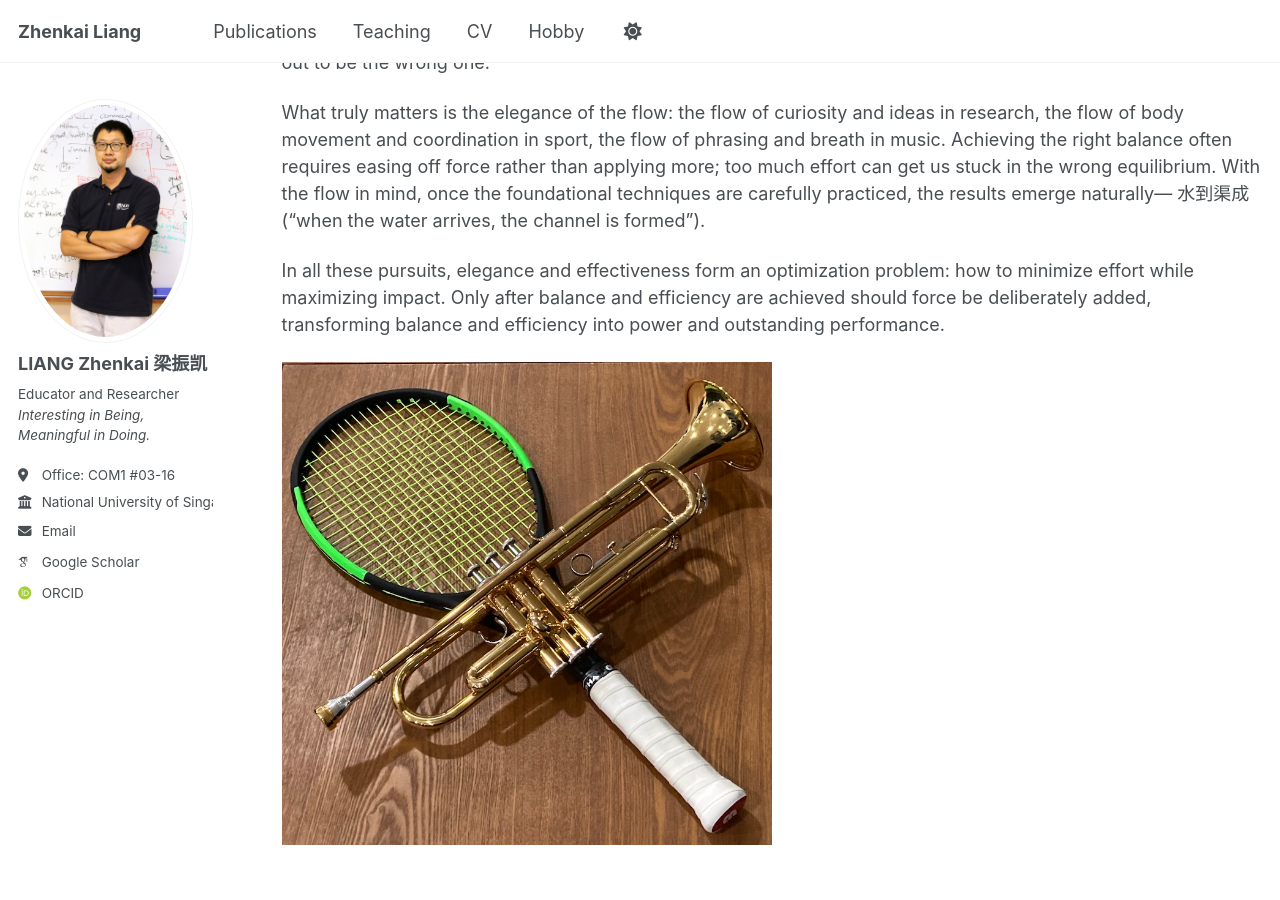
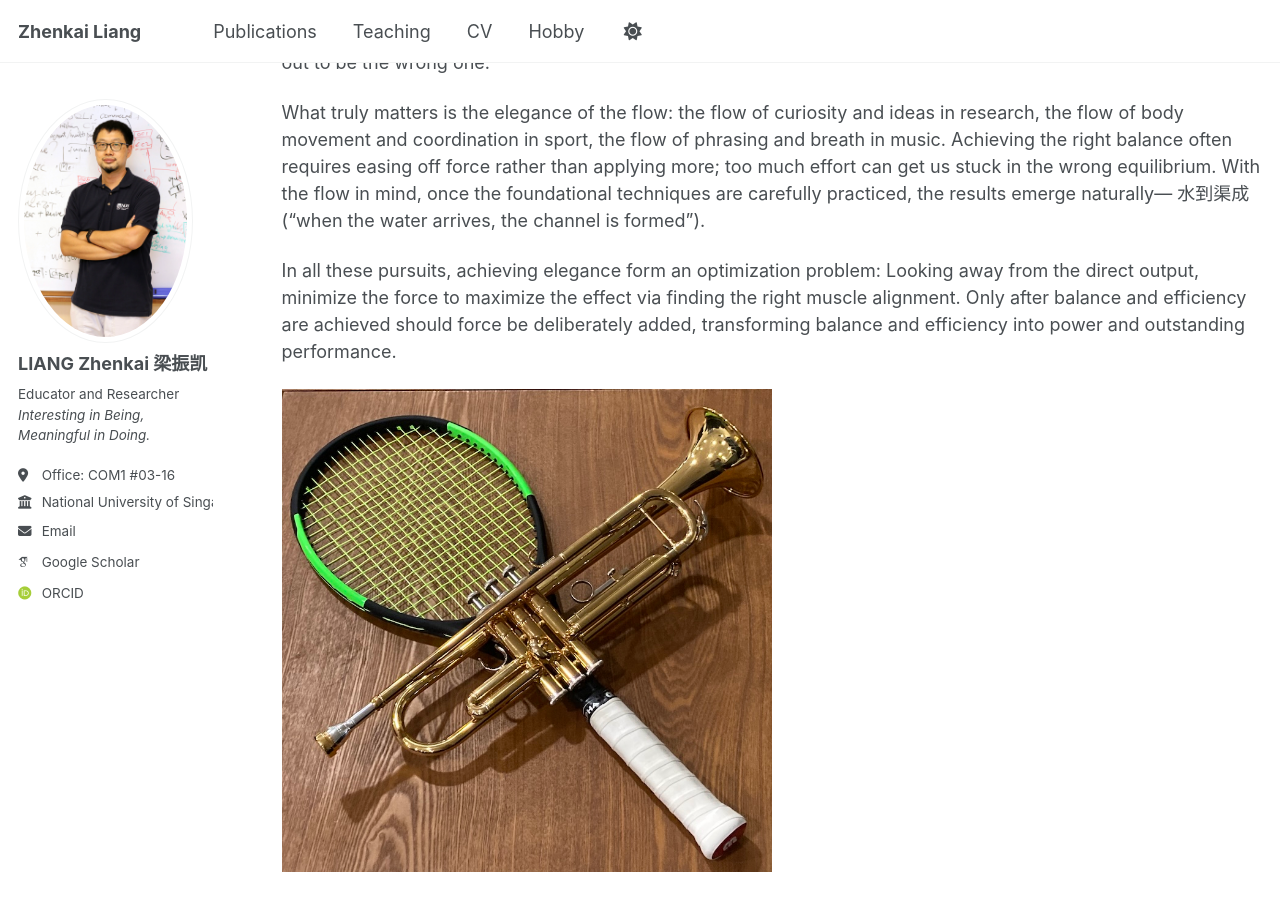
Before and after one commit to zhenkai-liang/zhenkai-liang.github.io, a Jekyll site: the page built from _pages/hobby.md, in a window 1280 px wide and 900 px high, scrolled down 327 px. Built offline with Jekyll 4.4.1, drawn with Linux system fonts in a browser that asks for light colours; some web fonts are replaced; a script that is not in the unit is left out.

Commit message:
Update hobby.md

```diff
--- a/_pages/hobby.md
+++ b/_pages/hobby.md
@@ -24,8 +24,9 @@ too much effort can get us stuck in the wrong equilibrium. With the flow in mind
 once the foundational techniques are carefully practiced, the results emerge naturally—
 水到渠成 (“when the water arrives, the channel is formed”).
 
-In all these pursuits, elegance and effectiveness form an optimization problem:
-how to minimize effort while maximizing impact. Only after balance and efficiency are achieved should force be deliberately added,
+In all these pursuits, achieving elegance form an optimization problem: Looking away from the direct output,
+minimize the force to maximize the effect via finding the right muscle alignment. Only after
+balance and efficiency are achieved should force be deliberately added,
 transforming balance and efficiency into power and outstanding performance.
 
 <img src="https://www.comp.nus.edu.sg/~liangzk/images/hobbies.jpg" width="50%">
```
